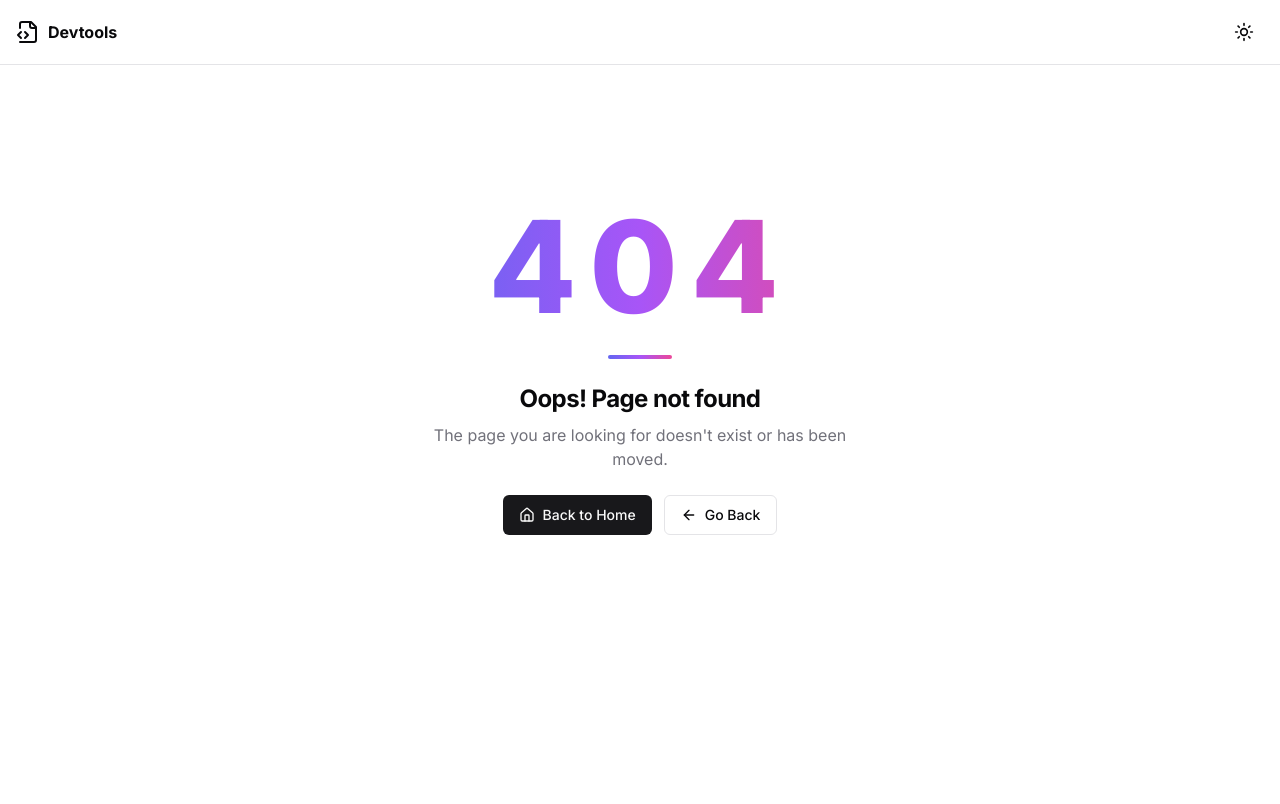
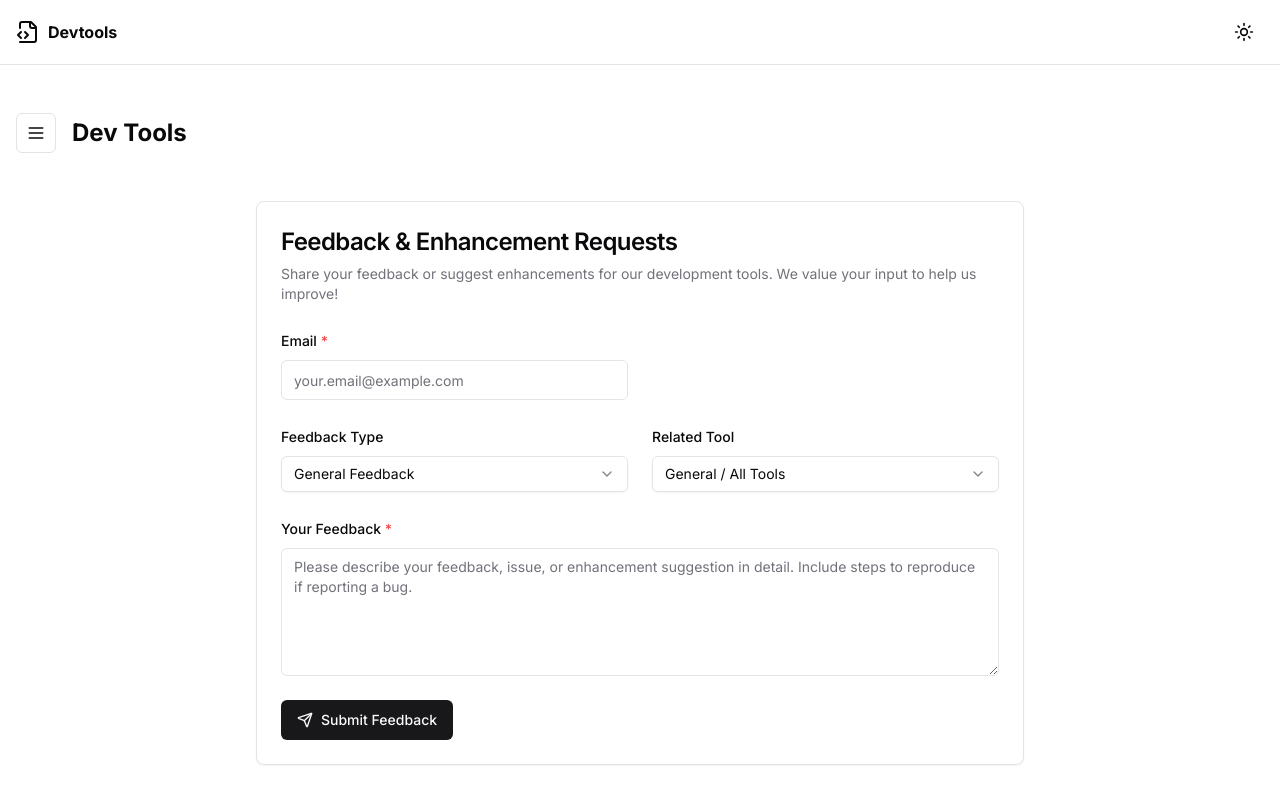
Before and after one commit to dj21-vicky21/Dev-tool-app, a Next.js app: page /tool/feedback in a window 1280 px wide. Before the commit this address had no page. Shown: the top 804 px of the page. Built offline with nearby package versions, Linux system fonts and the light colour scheme.

Commit message:
Add feedback feature with dedicated feedback form and UI enhancements. Update homepage to include feedback link and improve tool layout with feedback button integration.

```diff
--- a/app/page.tsx
+++ b/app/page.tsx
@@ -8,11 +8,12 @@ import {
   CardTitle,
 } from "@/components/ui/card";
 import { Input } from "@/components/ui/input";
-import { Search, Sparkles } from "lucide-react";
+import { MessageSquare, Search, Sparkles } from "lucide-react";
 import Link from "next/link";
 import { useState } from "react";
 import { tools } from "../lib/tools";
 import { AuroraText } from "@/components/magicui/aurora-text";
+import { Button } from "@/components/ui/button";
 
 export default function Home() {
   const [searchTerm, setSearchTerm] = useState("");
@@ -89,6 +90,19 @@ export default function Home() {
           </Link>
         ))}
       </div>
+      <div className="mt-8 border-t border-border">
+        <div className="container mx-auto py-8 flex items-center justify-between">
+          <p className="text-sm text-muted-foreground">
+            Have feedback or suggestions? We&apos;d love to hear from you.
+          </p>
+          <Link href="/tool/feedback">
+            <Button variant="outline" size="sm" className="flex items-center gap-1">
+              <MessageSquare className="h-3.5 w-3.5" />
+              Send Feedback
+            </Button>
+          </Link>
+        </div>
+      </div>
     </div>
   );
 }
--- /dev/null
+++ b/app/tool/feedback/components/FeedbackForm.tsx
@@ -0,0 +1,188 @@
+"use client";
+
+import { useState } from "react";
+import { useToast } from "@/hooks/use-toast";
+import {
+  Card,
+  CardContent,
+  CardDescription,
+  CardHeader,
+  CardTitle,
+} from "@/components/ui/card";
+import { Label } from "@/components/ui/label";
+import { Input } from "@/components/ui/input";
+import { Textarea } from "@/components/ui/textarea";
+import { Button } from "@/components/ui/button";
+import {
+  Select,
+  SelectContent,
+  SelectItem,
+  SelectTrigger,
+  SelectValue,
+} from "@/components/ui/select";
+import { CheckIcon, SendIcon } from "lucide-react";
+import { tools } from "@/lib/tools";
+import { useSearchParams } from "next/navigation";
+
+export default function FeedbackForm() {
+
+  const searchParams = useSearchParams();
+  const toolParam = searchParams.get('tool');
+
+  const { toast } = useToast();
+  const [email, setEmail] = useState("");
+  const [feedbackType, setFeedbackType] = useState("feedback");
+  const [toolName, setToolName] = useState(toolParam || "general");
+  const [message, setMessage] = useState("");
+  const [isSubmitting, setIsSubmitting] = useState(false);
+  const [isSubmitted, setIsSubmitted] = useState(false);
+
+  const handleSubmit = async (e: React.FormEvent) => {
+    e.preventDefault();
+
+    console.log({ email, feedbackType, toolName, message });
+
+    setIsSubmitting(true);
+
+    // Simulate API call
+    setTimeout(() => {
+      setIsSubmitting(false);
+      setIsSubmitted(true);
+
+      toast({
+        title: "Feedback Submitted",
+        description: "Thank you for your feedback! We'll review it shortly.",
+      });
+
+      // Reset form after 2 seconds
+      setTimeout(() => {
+        setEmail("");
+        setFeedbackType("feedback");
+        setToolName("");
+        setMessage("");
+        setIsSubmitted(false);
+      }, 2000);
+    }, 1500);
+  };
+
+
+  return (
+    <div className="container max-w-3xl mx-auto py-6">
+      <Card>
+        <CardHeader>
+          <CardTitle className="text-2xl">
+            Feedback & Enhancement Requests
+          </CardTitle>
+          <CardDescription>
+            Share your feedback or suggest enhancements for our development
+            tools. We value your input to help us improve!
+          </CardDescription>
+        </CardHeader>
+        <CardContent>
+          {!isSubmitted ? (
+            <form onSubmit={handleSubmit} className="space-y-6">
+              <div className="grid grid-cols-1 md:grid-cols-2 gap-6">
+                <div className="space-y-2">
+                  <Label htmlFor="email">
+                    Email <span className="text-red-500">*</span>
+                  </Label>
+                  <Input
+                    id="email"
+                    type="email"
+                    placeholder="your.email@example.com"
+                    value={email}
+                    onChange={(e) => setEmail(e.target.value)}
+                    required
+                  />
+                </div>
+              </div>
+
+              <div className="grid grid-cols-1 md:grid-cols-2 gap-6">
+                <div className="space-y-2">
+                  <Label htmlFor="feedbackType">Feedback Type</Label>
+                  <Select value={feedbackType} onValueChange={setFeedbackType}>
+                    <SelectTrigger id="feedbackType">
+                      <SelectValue placeholder="Select type" />
+                    </SelectTrigger>
+                    <SelectContent>
+                      <SelectItem value="feedback">General Feedback</SelectItem>
+                      <SelectItem value="bug">Bug Report</SelectItem>
+                      <SelectItem value="feature">Feature Request</SelectItem>
+                      <SelectItem value="enhancement">
+                        Enhancement Suggestion
+                      </SelectItem>
+                    </SelectContent>
+                  </Select>
+                </div>
+
+                <div className="space-y-2">
+                  <Label htmlFor="toolName">Related Tool</Label>
+                  <Select
+                    value={toolName}
+                    onValueChange={setToolName}
+                  >
+                    <SelectTrigger id="toolName">
+                      <SelectValue placeholder="Select a tool (optional)" />
+                    </SelectTrigger>
+                    <SelectContent>
+                      <SelectItem value="general">
+                        General / All Tools
+                      </SelectItem>
+                      {tools?.map((tool) => (
+                        <SelectItem key={tool.name} value={tool.name}>
+                          {tool.name}
+                        </SelectItem>
+                      ))}
+                    </SelectContent>
+                  </Select>
+                </div>
+              </div>
+
+              <div className="space-y-2">
+                <Label htmlFor="message">
+                  Your Feedback <span className="text-red-500">*</span>
+                </Label>
+                <Textarea
+                  id="message"
+                  placeholder="Please describe your feedback, issue, or enhancement suggestion in detail. Include steps to reproduce if reporting a bug."
+                  value={message}
+                  onChange={(e) => setMessage(e.target.value)}
+                  required
+                  className="min-h-32 max-h-52"
+                />
+              </div>
+
+              <Button
+                type="submit"
+                className="w-full md:w-auto"
+                disabled={isSubmitting}
+              >
+                {isSubmitting ? (
+                  <>Submitting...</>
+                ) : (
+                  <>
+                    <SendIcon className="mr-2 h-4 w-4" />
+                    Submit Feedback
+                  </>
+                )}
+              </Button>
+            </form>
+          ) : (
+            <div className="flex flex-col items-center justify-center py-12 text-center">
+              <div className="h-12 w-12 rounded-full bg-green-100 flex items-center justify-center mb-4">
+                <CheckIcon className="h-6 w-6 text-green-600" />
+              </div>
+              <h3 className="text-xl font-semibold mb-2">
+                Thank You for Your Feedback!
+              </h3>
+              <p className="text-muted-foreground max-w-md">
+                We appreciate your input and will use it to improve our tools.
+                Your feedback has been submitted successfully.
+              </p>
+            </div>
+          )}
+        </CardContent>
+      </Card>
+    </div>
+  );
+}
--- /dev/null
+++ b/app/tool/feedback/page.tsx
@@ -0,0 +1,11 @@
+import { Metadata } from "next";
+import FeedbackForm from "./components/FeedbackForm";
+
+export const metadata: Metadata = {
+  title: "Feedback | Dev Tools",
+  description: "Share your feedback or suggest enhancements for our development tools.",
+};
+
+export default function FeedbackPage() {
+  return <FeedbackForm />;
+}
--- a/app/tool/layout.tsx
+++ b/app/tool/layout.tsx
@@ -6,10 +6,10 @@ import {
   SheetContent,
   SheetHeader,
   SheetTitle,
-  SheetTrigger
+  SheetTrigger,
 } from "@/components/ui/sheet";
 import { Button } from "@/components/ui/button";
-import { Menu } from "lucide-react";
+import { Menu, MessageSquare } from "lucide-react";
 import Link from "next/link";
 import { cn } from "@/lib/utils";
 import { usePathname } from "next/navigation";
@@ -18,24 +18,25 @@ import { tools } from "@/lib/tools";
 export default function ToolsLayout({
   children,
 }: {
-  children: React.ReactNode
+  children: React.ReactNode;
 }) {
   const [open, setOpen] = useState(false);
   const pathname = usePathname();
 
   const getCurrentToolName = (path: string) => {
     // First try exact match
-    const exactMatch = tools.find(tool => tool.href === path);
+    const exactMatch = tools.find((tool) => tool.href === path);
     if (exactMatch) return exactMatch.name;
 
     // If no exact match, try to find a tool whose path is a prefix of the current path
-    const matchingTool = tools.find(tool => path.startsWith(tool.href));
+    const matchingTool = tools.find((tool) => path.startsWith(tool.href));
     return matchingTool?.name;
   };
 
   return (
     <div className="container mx-auto py-6">
-      <div className="flex items-center mb-6">
+      <div className="flex items-center mb-6 w-full justify-between">
+        <div className="flex items-center">
           <Sheet open={open} onOpenChange={setOpen}>
             <SheetTrigger asChild>
               <Button variant="outline" size="icon" className="mr-4">
@@ -45,9 +46,7 @@ export default function ToolsLayout({
             </SheetTrigger>
             <SheetContent side="left" className="w-[280px] sm:w-[350px]">
               <SheetHeader>
-              <SheetTitle className="text-xl">
-                Dev tools
-              </SheetTitle>
+                <SheetTitle className="text-xl">Dev tools</SheetTitle>
               </SheetHeader>
               <div className="py-6">
                 <ul className="space-y-2">
@@ -90,7 +89,26 @@ export default function ToolsLayout({
             {getCurrentToolName(pathname) || "Dev Tools"}
           </h1>
         </div>
+        {!pathname.includes('/feedback') && (
+          <div>
+            <Link
+              href={`/tool/feedback?tool=${
+                getCurrentToolName(pathname) || "general"
+              }`}
+            >
+              <Button
+                variant="outline"
+                size="sm"
+                className="flex items-center gap-1"
+              >
+                <MessageSquare className="h-3.5 w-3.5" />
+                Feedback
+              </Button>
+            </Link>
+          </div>
+        )}
+      </div>
       {children}
     </div>
-  )
+  );
 }
```
Lines whose indentation alone changed are shown as unchanged.
